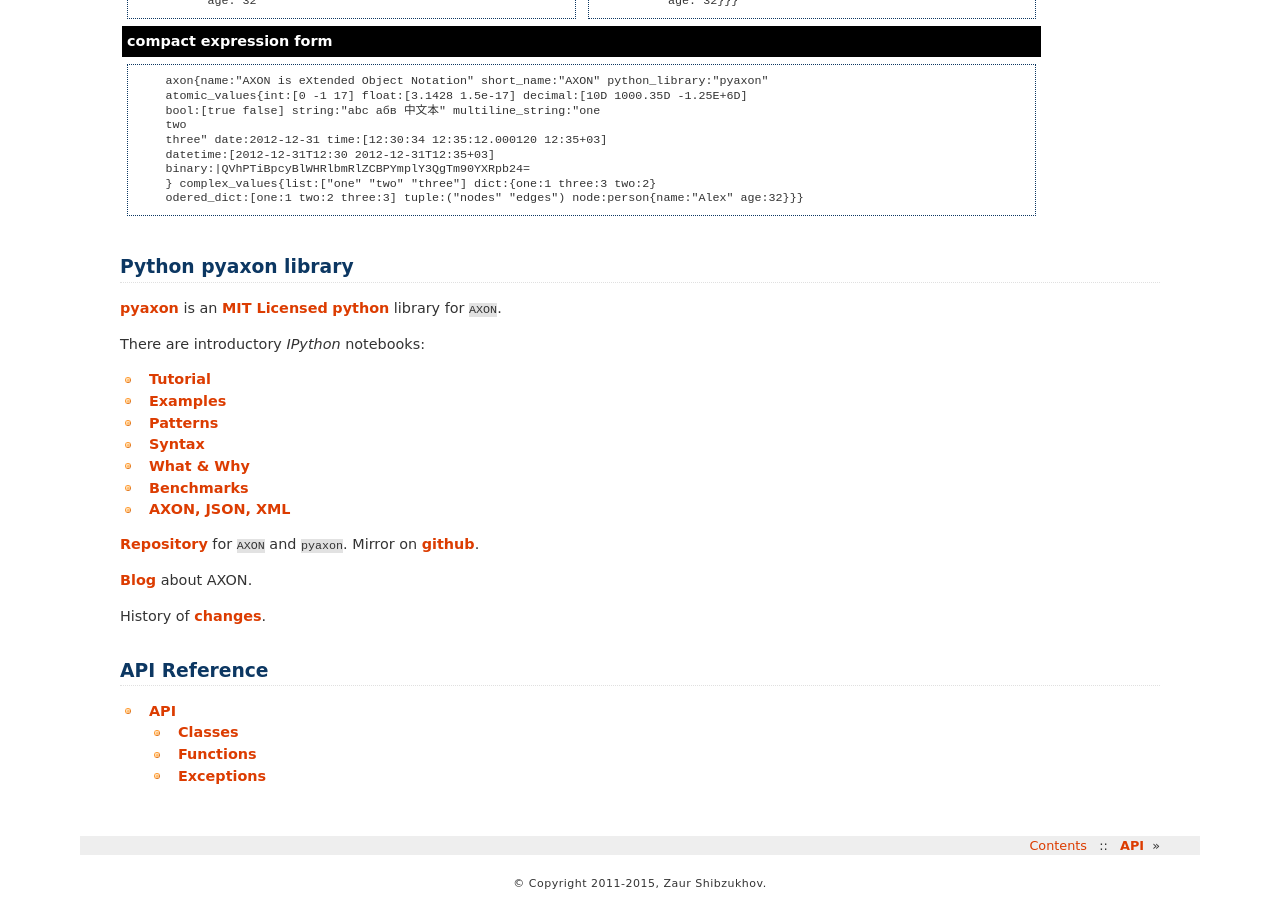
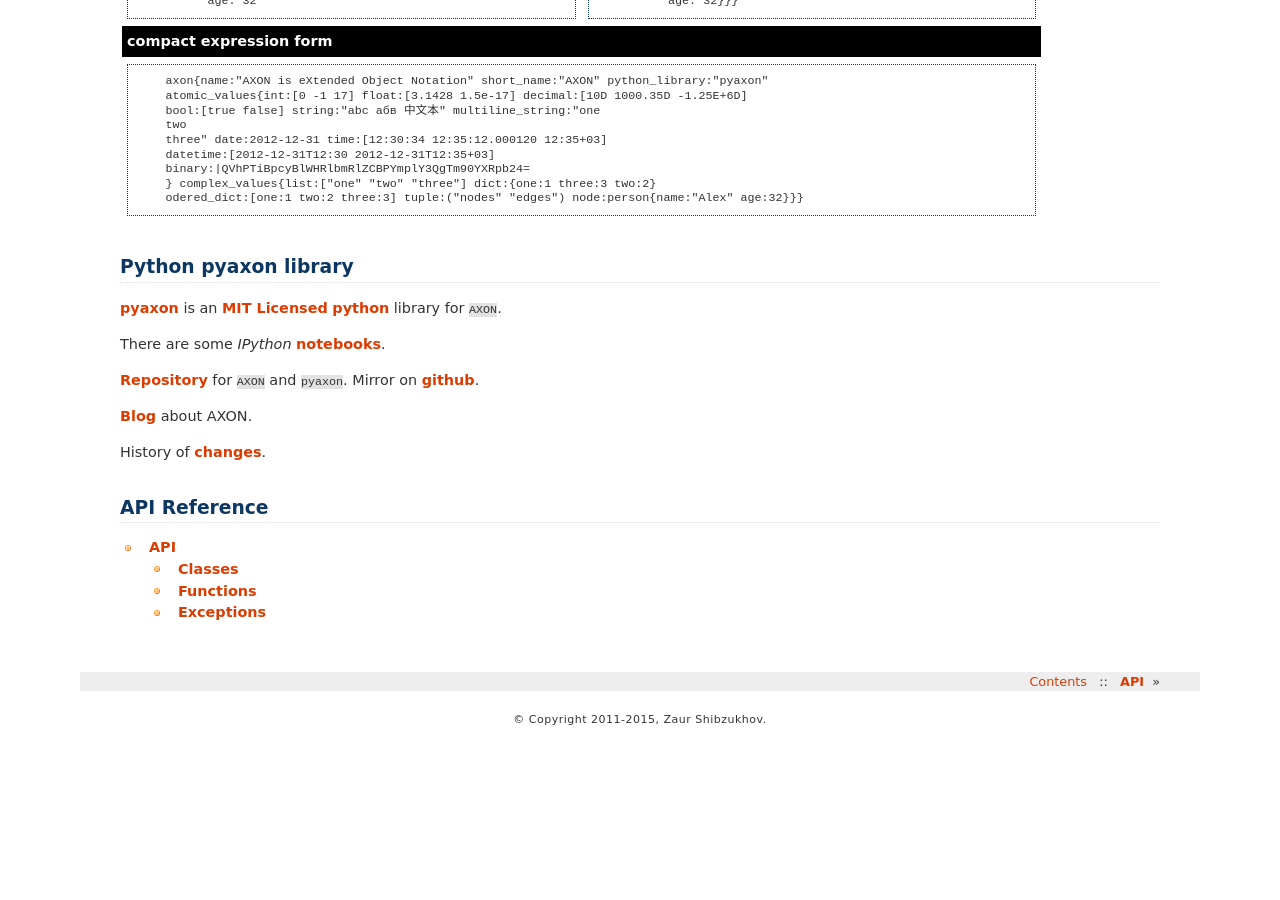
Before and after one commit to intellimath/pyaxon, a Sphinx documentation site: the page built from docs/index.rst, in a window 1280 px wide and 900 px high, scrolled down 1443 px. Built offline with Sphinx 7.4.7, drawn with Linux system fonts in a browser that asks for light colours; after the commit the page ends 2180 px from its top, so only the background shows below that.

Commit message:
Edit index.rst

```diff
--- a/docs/index.rst
+++ b/docs/index.rst
@@ -196,15 +196,7 @@
 `pyaxon <https://pypi.python.org/pypi/pyaxon>`_ is an `MIT Licensed <http://opensource.org/licenses/MIT>`_
 `python <http://www.python.org>`_ library for ``AXON``.
 
-There are introductory `IPython` notebooks:
-
-* `Tutorial <http://intellimath.bitbucket.org/axon/notebooks/axon_tutorial.html>`_
-* `Examples <http://intellimath.bitbucket.org/axon/notebooks/axon_examples.html>`_
-* `Patterns <http://intellimath.bitbucket.org/axon/notebooks/axon_patterns.html>`_
-* `Syntax <http://intellimath.bitbucket.org/axon/notebooks/axon_syntax.html>`_
-* `What & Why <http://intellimath.bitbucket.org/axon/notebooks/axon_what.html>`_
-* `Benchmarks <http://intellimath.bitbucket.org/axon/notebooks/axon_bench.html>`_
-* `AXON, JSON, XML <http://intellimath.bitbucket.org/axon/notebooks/axon_json_xml.html>`_
+There are some `IPython` `notebooks <https://bitbucket.org/intellimath/pyaxon/examples>`_.
 
 `Repository <https://bitbucket.org/intellimath/pyaxon>`_ for ``AXON`` and ``pyaxon``.
 Mirror on `github <https://github.com/intellimath/pyaxon>`_.
```
Also changed, not shown: 1 other file.
